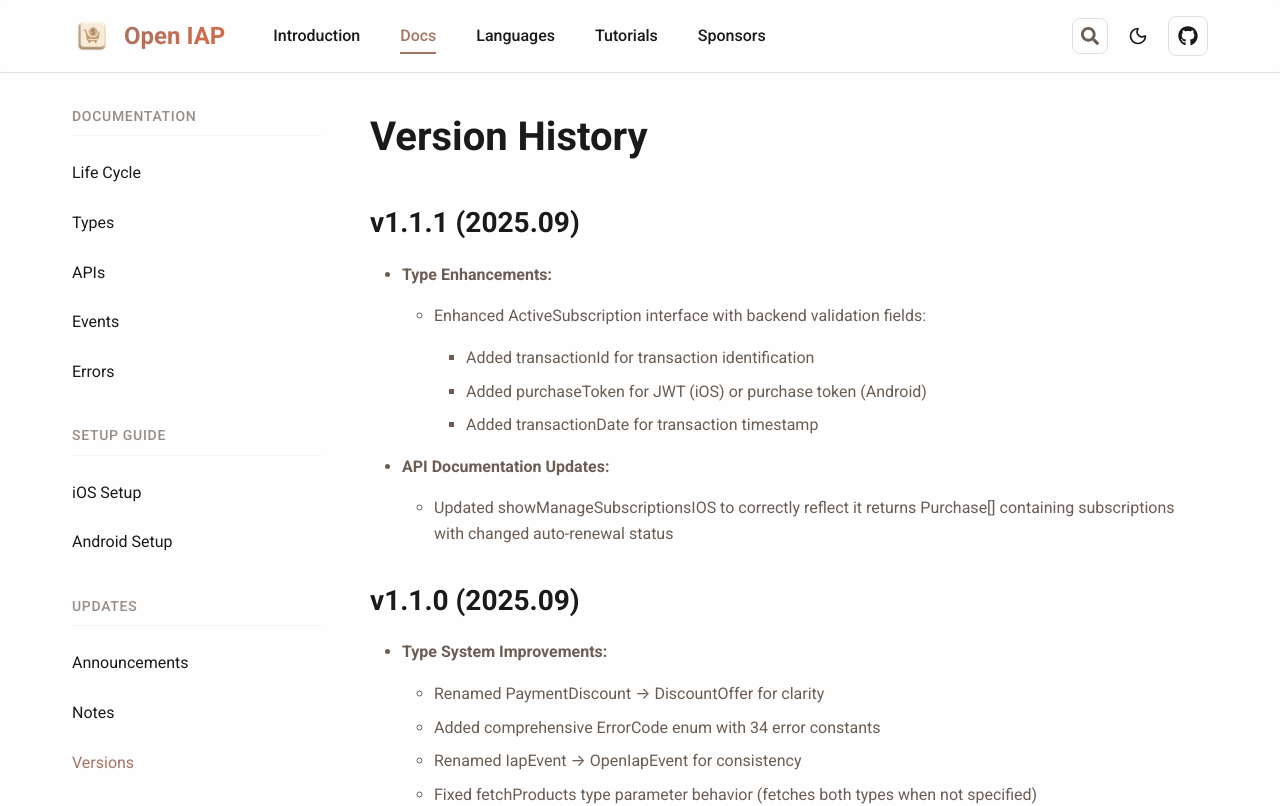
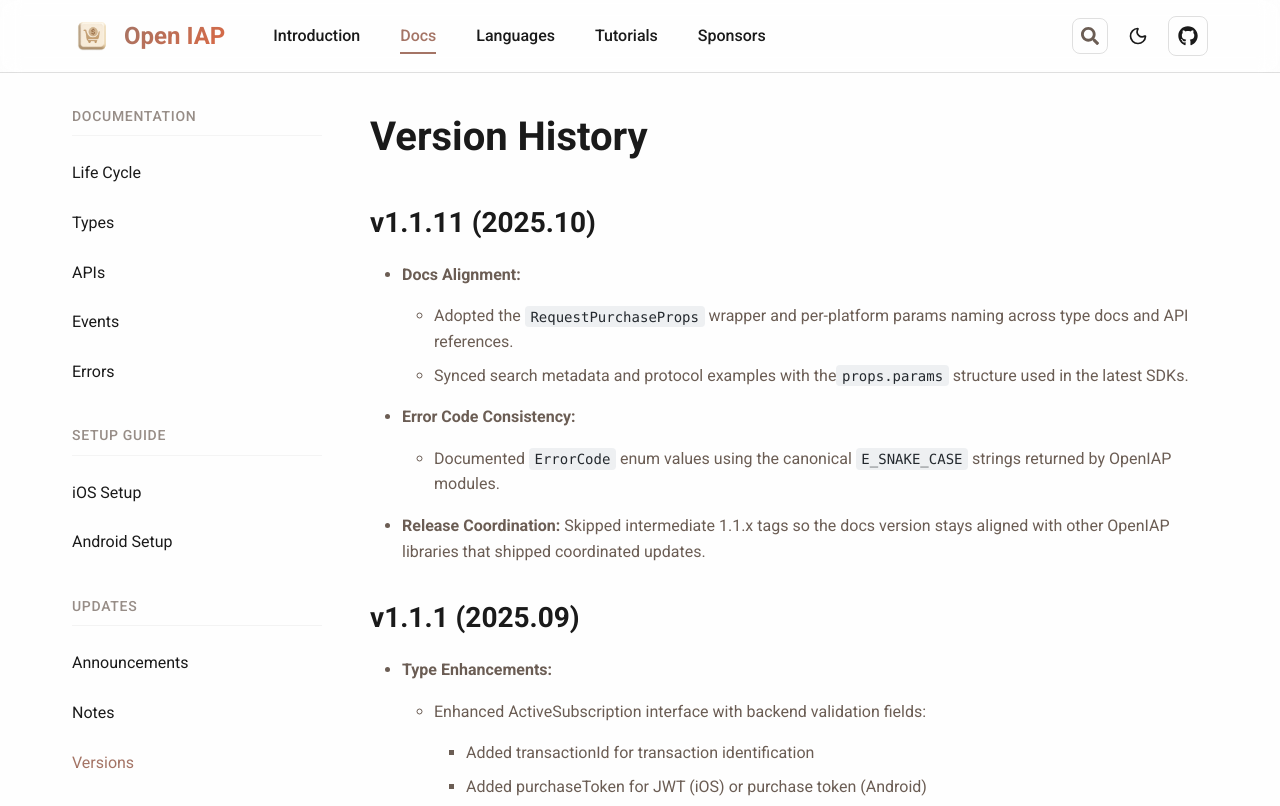
Before and after one commit to hyodotdev/openiap, a React (Vite) app: page /docs/versions in a window 1280 px wide. Shown: the top 806 px of the page. Built offline with nearby package versions, Linux system fonts and the light colour scheme.

Commit message:
docs: bump version to 1.1.11

```diff
--- a/src/pages/docs/events.tsx
+++ b/src/pages/docs/events.tsx
@@ -19,7 +19,7 @@ function Events() {
         </p>
 
         <h3>Event Types</h3>
-        <CodeBlock language="graphql">{`enum OpenIapEvent {
+        <CodeBlock language="graphql">{`enum IapEvent {
   PurchaseUpdated
   PurchaseError
   PromotedProductIos
--- a/src/pages/docs/protocol.tsx
+++ b/src/pages/docs/protocol.tsx
@@ -91,7 +91,7 @@ await IAP.finishTransaction({
 
       <section>
         <h2>Event Listeners</h2>
-        <pre className="code-block">{`import { OpenIapEvent, purchaseUpdatedListener, purchaseErrorListener } from '@openiap/core'
+        <pre className="code-block">{`import { IapEvent, purchaseUpdatedListener, purchaseErrorListener } from '@openiap/core'
 
 // Listen for purchase updates
 const updateSubscription = purchaseUpdatedListener((purchase) => {
--- a/src/pages/docs/types.tsx
+++ b/src/pages/docs/types.tsx
@@ -53,6 +53,14 @@ function Types() {
           </svg>
           Download types.ts
         </button>
+      </div>
+
+      <div className="info-note">
+        <strong>v1.1.11:</strong> Request type docs now use the{' '}
+        <code>RequestPurchaseProps</code> wrapper with per-platform params to
+        mirror the latest OpenIAP SDKs. The version jumps from 1.1.1 to 1.1.11
+        so the docs stay aligned with the other OpenIAP modules that shipped
+        coordinated changes.
       </div>
 
       <section>
--- a/src/pages/docs/versions.tsx
+++ b/src/pages/docs/versions.tsx
@@ -2,7 +2,7 @@ import { useScrollToHash } from '../../hooks/useScrollToHash';
 import AnchorLink from '../../components/AnchorLink';
 
 // Single source of truth for the latest version string
-export const LATEST_VERSION = 'v1.1.1';
+export const LATEST_VERSION = 'v1.1.11';
 
 function Versions() {
   useScrollToHash();
@@ -12,8 +12,44 @@ function Versions() {
       <h1>Version History</h1>
 
       <section>
+        <AnchorLink id="v1-1-11" level="h2">
+          {LATEST_VERSION} (2025.10)
+        </AnchorLink>
+        <ul>
+          <li>
+            <strong>Docs Alignment:</strong>
+            <ul>
+              <li>
+                Adopted the <code>RequestPurchaseProps</code> wrapper and
+                per-platform params naming across type docs and API references.
+              </li>
+              <li>
+                Synced search metadata and protocol examples with the
+                <code>props.params</code> structure used in the latest SDKs.
+              </li>
+            </ul>
+          </li>
+          <li>
+            <strong>Error Code Consistency:</strong>
+            <ul>
+              <li>
+                Documented <code>ErrorCode</code> enum values using the
+                canonical <code>E_SNAKE_CASE</code> strings returned by OpenIAP
+                modules.
+              </li>
+            </ul>
+          </li>
+          <li>
+            <strong>Release Coordination:</strong> Skipped intermediate 1.1.x
+            tags so the docs version stays aligned with other OpenIAP libraries
+            that shipped coordinated updates.
+          </li>
+        </ul>
+      </section>
+
+      <section>
         <AnchorLink id="v1-1-1" level="h2">
-          {LATEST_VERSION} (2025.09)
+          v1.1.1 (2025.09)
         </AnchorLink>
         <ul>
           <li>
@@ -58,7 +94,6 @@ function Versions() {
               <li>
                 Added comprehensive ErrorCode enum with 34 error constants
               </li>
-              <li>Renamed IapEvent → OpenIapEvent for consistency</li>
               <li>
                 Fixed fetchProducts type parameter behavior (fetches both types
                 when not specified)
```
